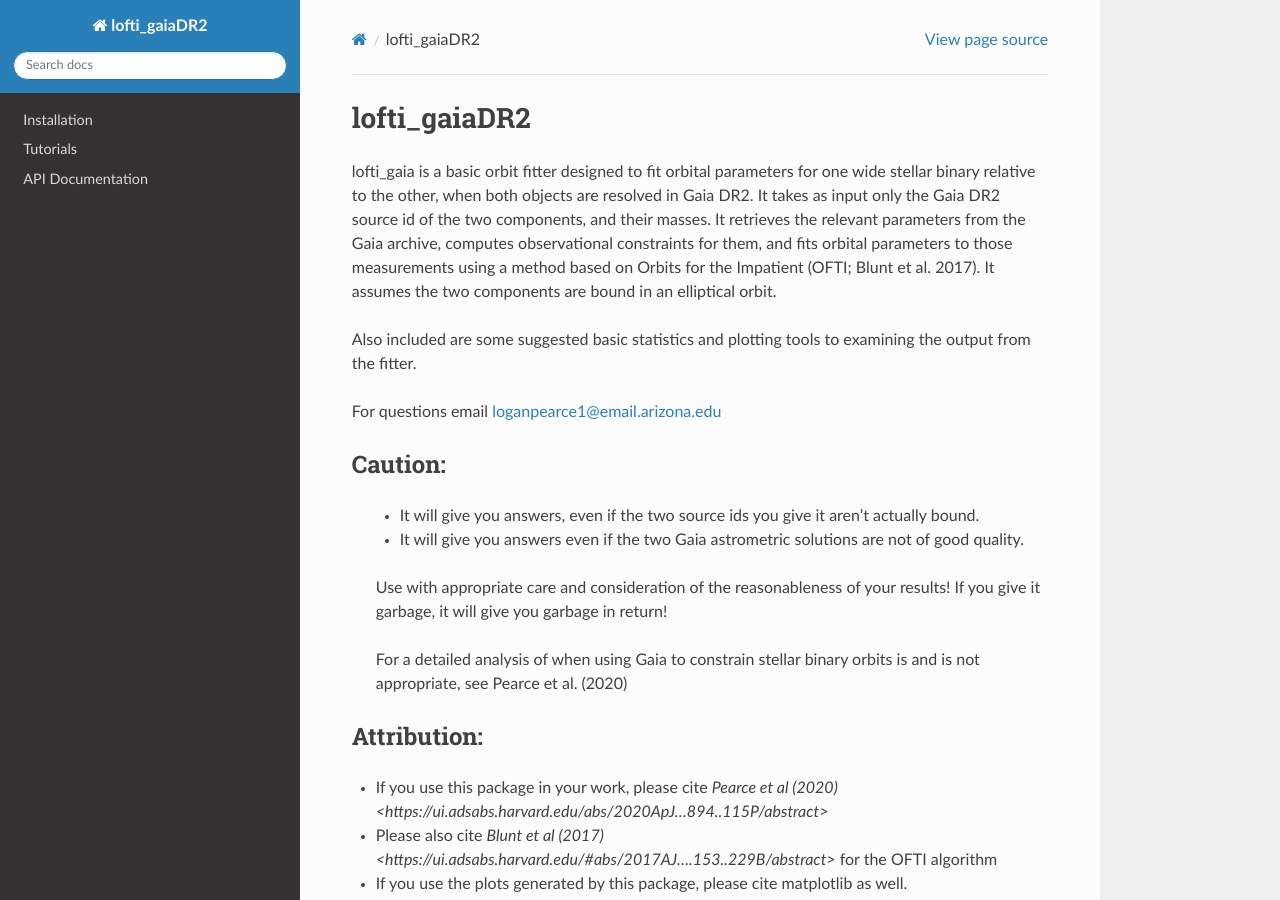
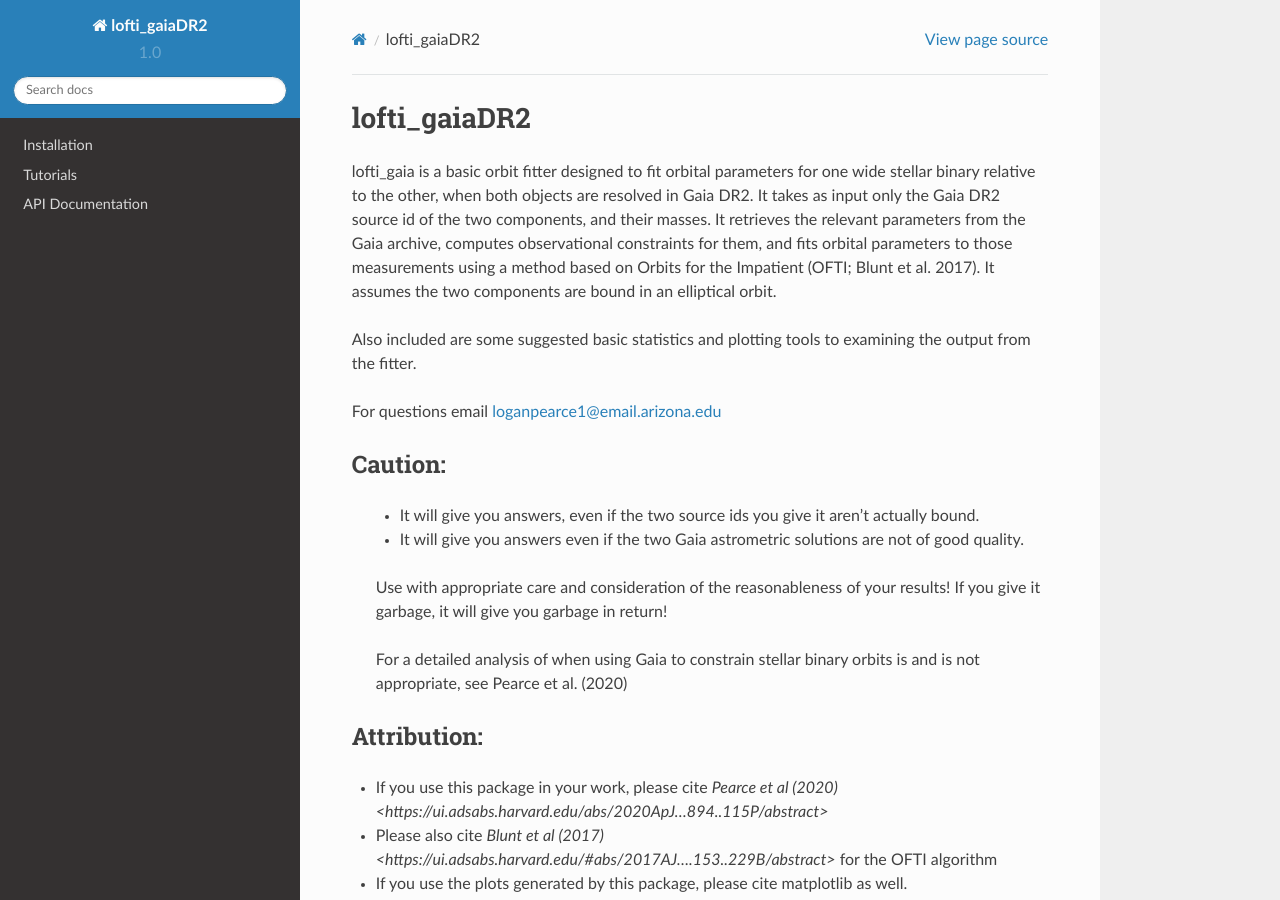
Before and after one commit to logan-pearce/lofti_gaia, a Sphinx documentation site: the page built from docs/index.rst, in a window 1280 px wide and 900 px high. Built offline with Sphinx 7.4.7 and the Read the Docs theme 2.0.0, drawn with Linux system fonts in a browser that asks for light colours; pages that are not in the unit, such as notebooks, are missing from menus.

```diff
--- a/docs/conf.py
+++ b/docs/conf.py
@@ -23,7 +23,8 @@ author = 'Logan Pearce'
 master_doc='index'
 
 # The full version, including alpha/beta/rc tags
-release = '1.0.0'
+version = '1.0'
+release = '1.1.0'
 
 
 # -- General configuration ---------------------------------------------------
--- a/docs/readthedocs-environment.yml
+++ b/docs/readthedocs-environment.yml
@@ -1,7 +1,7 @@
 channels:
   - conda-forge
 dependencies:
-  - python==3.6
+  - python==3.7
   - sphinx>=1.4
   - numpy
   - pandoc
```
Also changed, not shown: 1 other file.
